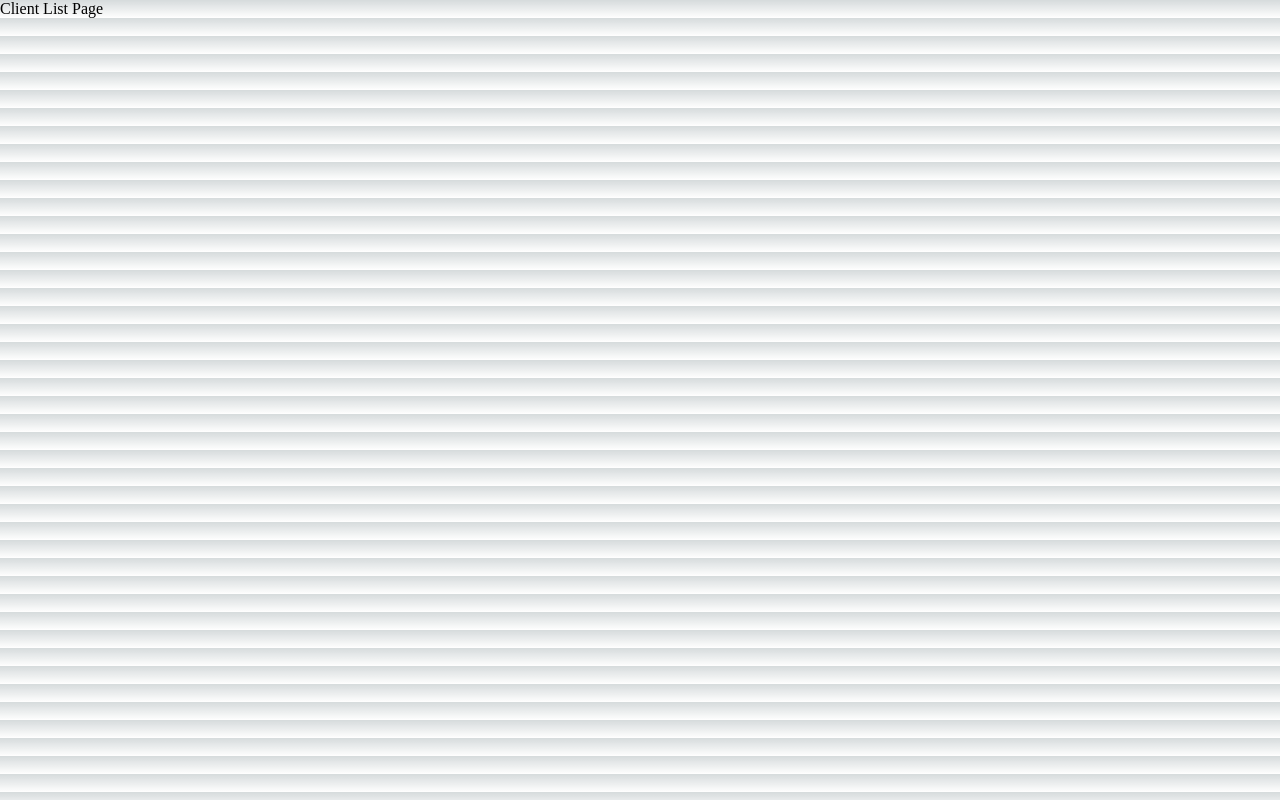
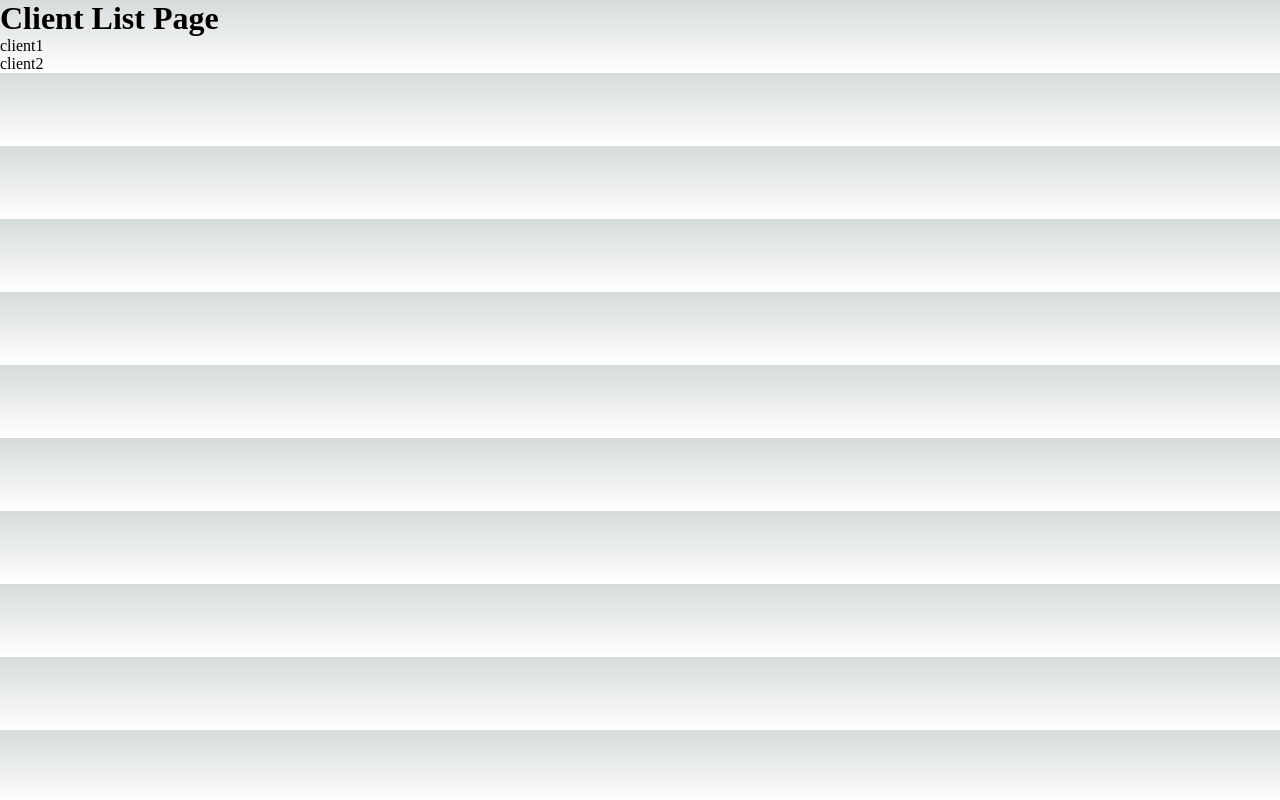
Before and after one commit to thought7878/hello-nextjs, a Next.js app: page /clients in a window 1280 px wide. Built offline with nearby package versions, Linux system fonts and the light colour scheme.

Commit message:
next/Link basic

```diff
--- a/pages/clients/index.js
+++ b/pages/clients/index.js
@@ -1,9 +1,23 @@
+import Link from "next/link";
 import { useRouter } from "next/router";
+
 export default function ClientListPage() {
   const router = useRouter();
 
   console.log("router.pathname:", router.pathname);
   console.log("router.query:", router.query);
 
-  return <div>Client List Page</div>;
+  return (
+    <div>
+      <h1>Client List Page</h1>
+      <ul>
+        <li>
+          <Link href={`/clients/client1`}>client1</Link>
+        </li>
+        <li>
+          <Link href={`/clients/client2`}>client2</Link>
+        </li>
+      </ul>
+    </div>
+  );
 }
```
Also changed, not shown: pages/index.js (+10 -3 lines).
